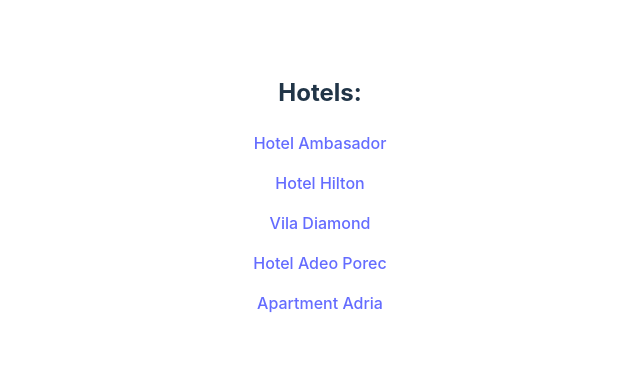
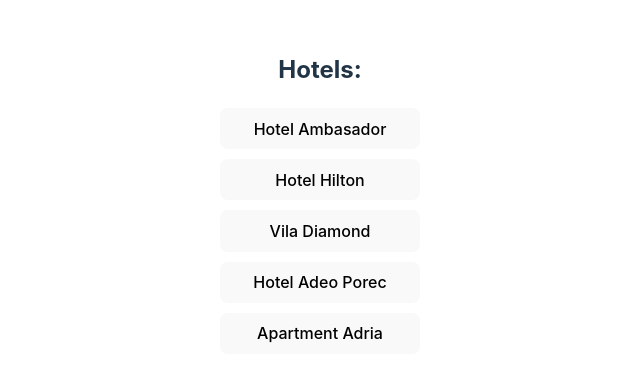
Before and after one commit to Antunsvetic/booking-react, a React (Vite) app: page / in a window 1280 px wide. Shown: the part 207-588 px from the top of the page, without its empty margins (320-960 px from the left). Built offline with nearby package versions, Linux system fonts and the light colour scheme.

Commit message:
minor css update

```diff
--- a/src/App.css
+++ b/src/App.css
@@ -41,6 +41,18 @@
   color: #888;
 }
 
+.hotels-list__container {
+  display: flex;
+  flex-direction: column;
+  gap: 10px;
+  justify-content: flex-start;
+  align-items: flex-start;
+}
+
+.hotels-list__container button{
+  width: 200px;
+}
+
 .MuiDayCalendar-weekContainer .Mui-disabled {
   pointer-events: auto !important;
  }
--- a/src/pages/hotel.jsx
+++ b/src/pages/hotel.jsx
@@ -19,7 +19,7 @@
         <div>
             <Link to="/">Go back</Link>
 
-            <h1>Name: {hotel.name}</h1>
+            <h1>{hotel.name}</h1>
 
             <Bookings bookings={hotel.bookings} hotelId={hotelId}/>
 
--- a/src/pages/hotels.jsx
+++ b/src/pages/hotels.jsx
@@ -9,11 +9,14 @@
     return (
         <div>
             <h2>Hotels: </h2>
-            {hotels?.map(({ name, id }) => (
-                <p key={id}>
-                    <Link to={`hotel/${id}`}>{name}</Link>
-                </p>
-            ))}
+            <div className="hotels-list__container">
+                {hotels?.map(({ name, id }) => (
+                    <Link key={id} to={`hotel/${id}`}>
+                        <button>{name}</button>
+                    </Link>
+
+                ))}
+            </div>
 
         </div>
     )
--- a/src/state/hotels/mockData.js
+++ b/src/state/hotels/mockData.js
@@ -10,7 +10,7 @@
         bookings: []
     },
     {
-        id: 3,
+        id: 2,
         name: "Vila Diamond",
         bookings: []
     },
```
